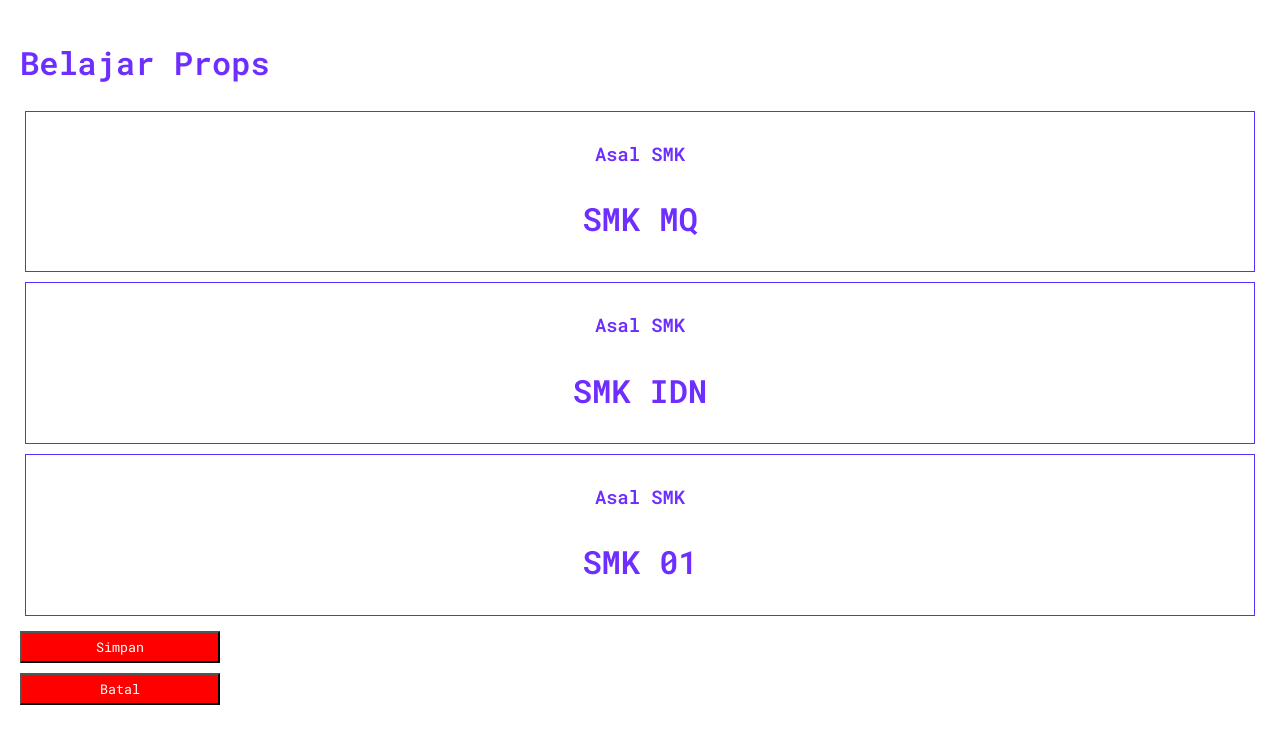
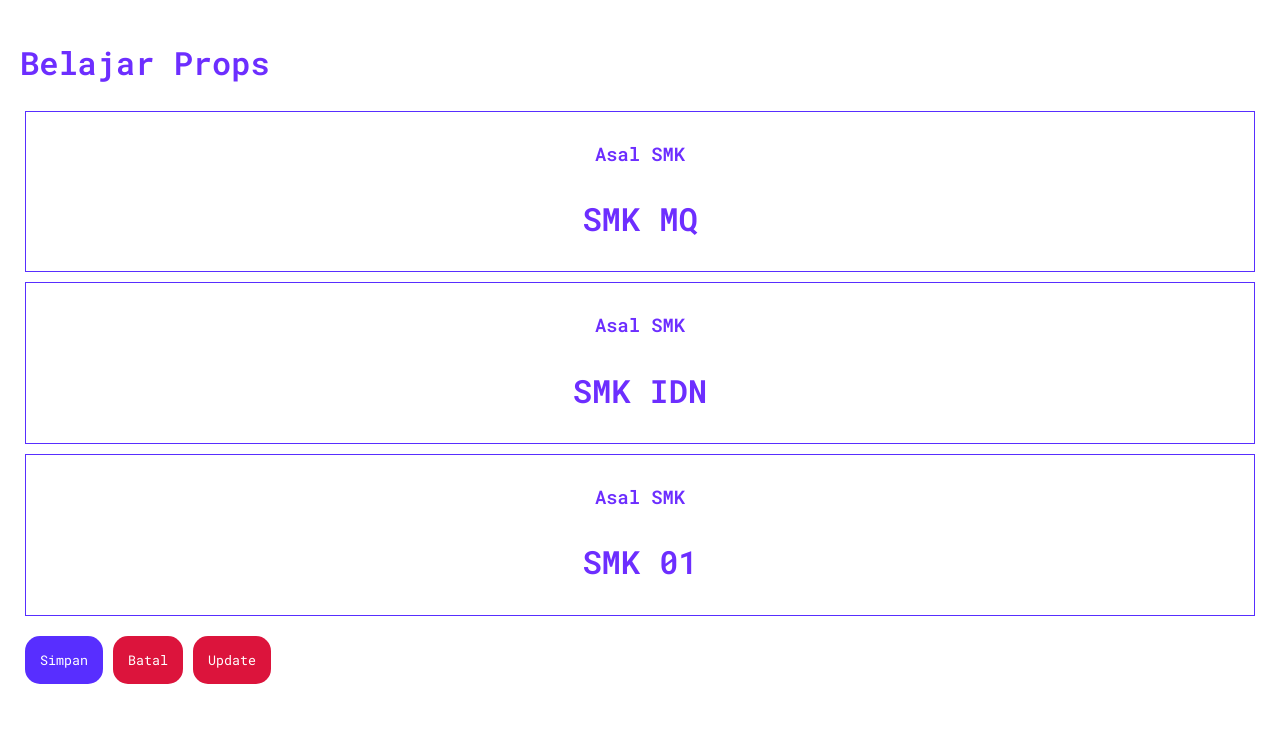
Before and after one commit to Sunflwr15/React_1, a React (Create React App) app: page / in a window 1280 px wide. Shown: the top 744 px of the page. Built offline with nearby package versions, Linux system fonts and the light colour scheme.

Commit message:
belajar-props-2

```diff
--- a/src/App.js
+++ b/src/App.js
@@ -1,6 +1,6 @@
 import React from "react";
 import Layout from "./module/layout";
-import Button from './module/button'
+import Button from "./module/button";
 import "./style/style.css";
 
 function App() {
@@ -17,9 +17,24 @@ function App() {
         <h1>SMK 01</h1>
       </Layout>
       {/* <Layout /> */}
-      <Button title={'Simpan'}/>
-      <Button title={'Batal'}/>
-
+      <div className="flex">
+        <Button
+          onClick={() => {
+            console.log("Starting...");
+          }}
+          title={"Simpan"}
+          color={"#582eff"}
+        />
+        <Button
+          onClick={() => {
+            console.log("Canceling...");
+          }}
+          disabled
+          title={"Batal"}
+          color={"crimson"}
+        />
+        <Button title={"Update"} color={"crimson"} />
+      </div>
     </React.Fragment>
   );
 }
--- a/src/module/button.jsx
+++ b/src/module/button.jsx
@@ -1,15 +1,19 @@
-import React from 'react';
+import React from "react";
 
-function Button({title, color='red'}) {
-    return (
-        <div>
-            <button style={
-                {
-                    backgroundColor: 'red',
-                }
-            } className='button'>{title}</button>
-        </div>
-     );
+function Button({ title, color, onClick, ...props }) {
+  return (
+    <div>
+      <button
+        {...props}
+        style={{
+          backgroundColor: color,
+        }}
+        className="button"
+      >
+        {title}
+      </button>
+    </div>
+  );
 }
 
 export default Button;
--- a/src/style/style.css
+++ b/src/style/style.css
@@ -3,7 +3,9 @@
   color: #6d2eff;
   font-family: "Roboto Mono";
   padding: 5px;
-
+}
+.flex{
+    display: flex;
 }
 .center {
   height: fit-content;
@@ -18,26 +20,24 @@
   height: fit-content;
   padding: 25px 50px 25px 50px;
   border: 1px solid #582eff;
-
 }
-.text-center{
-    text-align: center;
+.text-center {
+  text-align: center;
 }
 
-.layout{
-    border:1px solid #582eff;
-    margin: 10px;
-    color: white;
+.layout {
+  border: 1px solid #582eff;
+  margin: 10px;
+  color: white;
 }
 
 /* Additional */
 
-.button{
-  background-color: crimson;
+.button {
+  border: none;
+  border-radius: 15px;
   color: white;
-  padding: 5px 10px;
-  border: 1px border crimson;
-  width: 200px;
-  cursor: progress;
-
+  padding: 15px;
+  width: 100%;
+  cursor: pointer;
 }
```
